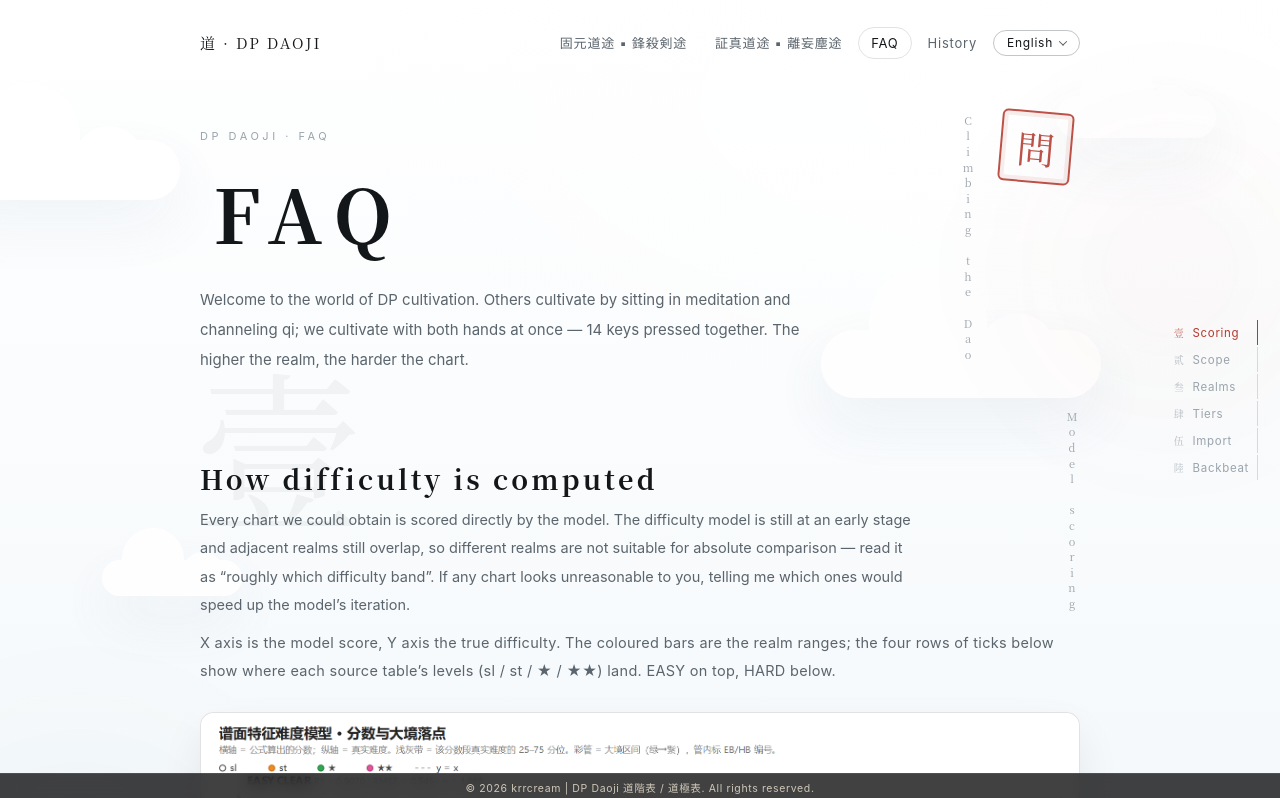
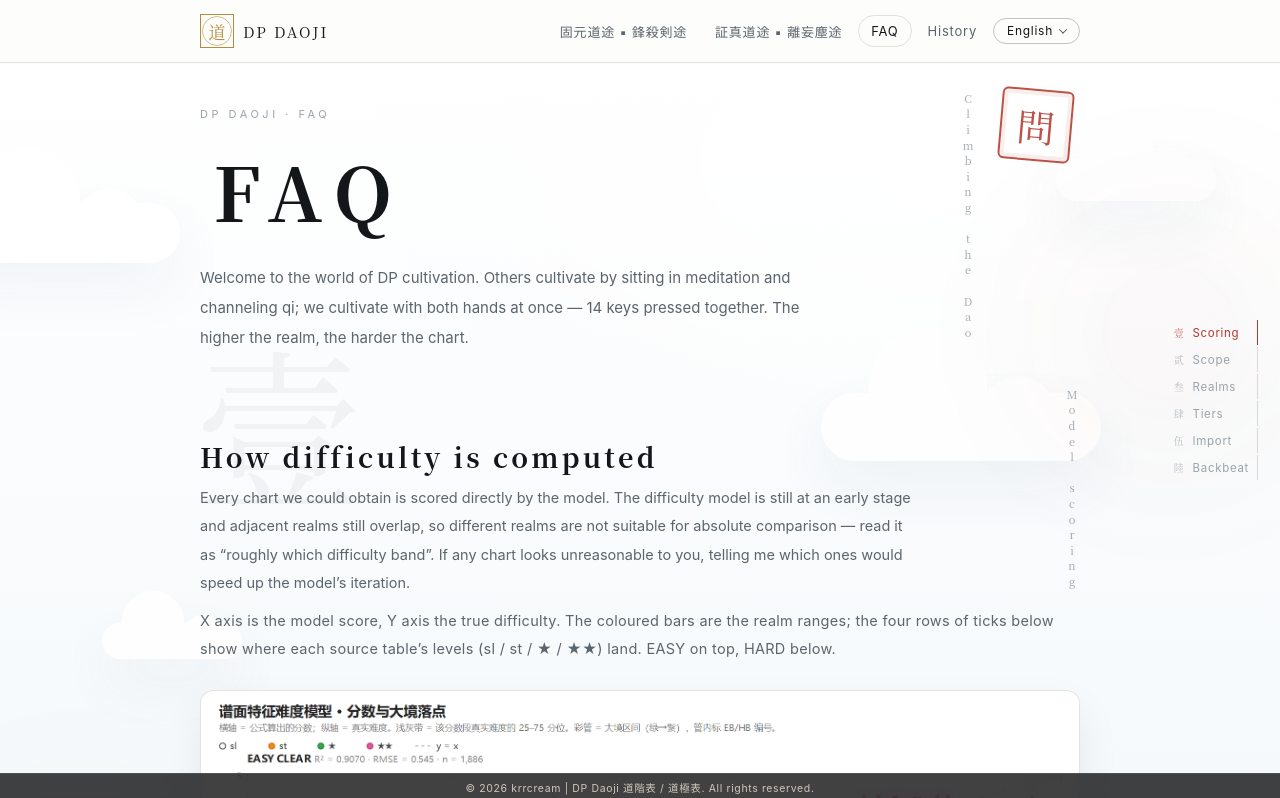
Before and after one commit to krrcream/dp-daoji, a plain HTML site: page faq.html in a window 1280 px wide. Shown: the top 798 px of the page. Drawn offline with Linux system fonts and the light colour scheme.

Commit message:
Make upper and FAQ top bars sticky; add gold square-and-circle mark to FAQ

```diff
--- a/assets/upper.css
+++ b/assets/upper.css
@@ -73,12 +73,31 @@ a { color: inherit; }
 
 /* top bar */
 .topbar {
+  position: sticky;
+  top: 0;
+  z-index: 50;
+  isolation: isolate;
   display: flex;
   align-items: center;
   justify-content: space-between;
   gap: 18px;
   padding: 22px 0 8px;
   font-size: 14px;
+}
+/* 全宽磨砂底，内容仍按 .wrap 的宽度对齐 */
+.topbar::before {
+  content: "";
+  position: absolute;
+  top: 0;
+  bottom: 0;
+  left: 50%;
+  width: 100vw;
+  transform: translateX(-50%);
+  border-bottom: 1px solid rgba(184, 137, 63, 0.18);
+  background: rgba(248, 250, 252, 0.84);
+  backdrop-filter: blur(14px);
+  -webkit-backdrop-filter: blur(14px);
+  z-index: -1;
 }
 .brand {
   display: flex;
@@ -680,7 +699,7 @@ details.level[open] > summary { border-bottom: 1px solid var(--line); }
   .cards.modes { grid-template-columns: 1fr; }
   .band-grid { grid-template-columns: repeat(2, minmax(0, 1fr)); }
   .band-cell.wide { flex-direction: column; }
-  .topbar { flex-wrap: wrap; }
+  .topbar { flex-wrap: wrap; padding-top: 12px; }
   .nav { gap: 12px; font-size: 13px; }
   .hero h1 { font-size: 32px; }
   .row { grid-template-columns: 1fr; gap: 2px; }
--- a/faq.html
+++ b/faq.html
@@ -55,13 +55,24 @@
   .w2{width:520px;height:520px;left:-180px;top:640px;background:radial-gradient(circle,rgba(47,111,93,.07),transparent 70%)}
 
   /* ---------- 顶部导航 ---------- */
-  .nav{position:relative;z-index:3;display:flex;align-items:center;justify-content:space-between;gap:20px;padding:26px 0}
-  .brand{font-family:var(--serif);font-size:15px;letter-spacing:.14em;text-decoration:none}
-  .nav nav{display:flex;align-items:center;gap:4px;flex-wrap:wrap}
-  .nav nav a{padding:7px 12px;font-size:13px;letter-spacing:.06em;color:var(--ink-soft);text-decoration:none;border-radius:999px;transition:color .2s}
-  .nav nav a:hover{color:var(--ink)}
-  .nav nav a.active{border:1px solid var(--line);color:var(--ink)}
-  .nav .lang{border:1px solid var(--line);padding:5px 13px;font-size:12px;border-radius:999px}
+  .topbar{position:sticky;top:0;z-index:60;background:rgba(253,253,251,.86);backdrop-filter:blur(14px);
+    -webkit-backdrop-filter:blur(14px);border-bottom:1px solid var(--line);transition:background .3s,border-color .3s,color .3s}
+  .topbar-inner{width:min(880px,calc(100% - 48px));margin:0 auto;display:flex;align-items:center;
+    justify-content:space-between;gap:20px;padding:14px 0}
+  .topbar.is-dark{background:rgba(13,15,17,.84);border-bottom-color:var(--line-night);color:var(--paper-night)}
+  .brand{display:flex;align-items:center;gap:9px;font-family:var(--serif);font-size:15px;letter-spacing:.14em;text-decoration:none}
+  .brand-mark{position:relative;display:grid;place-items:center;flex:0 0 auto;width:34px;height:34px;
+    border:1px solid #b8893f;color:#b8893f;font-size:17px;letter-spacing:0;line-height:1}
+  .brand-mark::before{content:"";position:absolute;inset:1px;border:1px solid #b8893f;border-radius:50%;opacity:.55}
+  .topbar nav{display:flex;align-items:center;gap:4px;flex-wrap:wrap}
+  .topbar nav a{padding:7px 12px;font-size:13px;letter-spacing:.06em;color:var(--ink-soft);text-decoration:none;border-radius:999px;transition:color .2s}
+  .topbar nav a:hover{color:var(--ink)}
+  .topbar nav a.active{border:1px solid var(--line);color:var(--ink)}
+  .topbar .lang{border:1px solid var(--line);padding:5px 13px;font-size:12px;border-radius:999px}
+  .topbar.is-dark nav a{color:var(--muted-night)}
+  .topbar.is-dark nav a:hover,.topbar.is-dark nav a.active{color:var(--paper-night)}
+  .topbar.is-dark nav a.active{border-color:rgba(255,255,255,.18)}
+  .topbar.is-dark .lang{color:var(--muted-night);border-color:rgba(255,255,255,.18)}
 
   /* ---------- 卷首 ---------- */
   .hero{position:relative;z-index:2;padding:44px 0 30px}
@@ -81,7 +92,7 @@
     font-size:11px;letter-spacing:.42em;color:var(--ink-faint)}
 
   /* ---------- 章节 ---------- */
-  .block{position:relative;z-index:2;padding:54px 0 12px}
+  .block{position:relative;z-index:2;padding:54px 0 12px;scroll-margin-top:86px}
   .block + .block{border-top:1px solid var(--line)}
   .block h2{position:relative;z-index:1;font-family:var(--serif);font-size:27px;font-weight:600;
     letter-spacing:.12em;margin:0 0 8px}
@@ -234,8 +245,8 @@
   @media (max-width:1180px){.toc{display:none}}
 
   @media (max-width:640px){
-    .nav{flex-wrap:wrap;padding:18px 0}
-    .nav nav{width:100%}
+    .topbar-inner{flex-wrap:wrap;padding:10px 0}
+    .topbar nav{width:100%}
     .hero{padding:26px 0 16px}
     .hero .seal{width:54px;height:54px;font-size:28px;top:10px}
     .hero .vnote{display:none}
@@ -264,6 +275,23 @@
   <a href="#backbeat"><i>陸</i>Backbeat</a>
 </nav>
 
+<header class="topbar">
+  <div class="topbar-inner">
+    <a class="brand" href="daoindex.html"><span class="brand-mark" aria-hidden="true">道</span> DP DAOJI</a>
+    <nav>
+      <a href="daoindex.html">固元道途 ▪ 鋒殺剣途</a>
+      <a href="upperindex.html">証真道途 ▪ 離妄塵途</a>
+      <a class="active" href="faq.html" aria-current="page">FAQ</a>
+      <a href="history.html">History</a>
+      <div class="lang-menu" data-lang="en" data-theme="light">
+        <a href="faq.html?v=20261103" hreflang="en">English</a>
+        <a href="zh/faq.html?v=20261103" hreflang="zh">中文</a>
+        <a href="ja/faq.html?v=20261103" hreflang="ja">日本語</a>
+      </div>
+    </nav>
+  </div>
+</header>
+
 <div class="sky">
   <div class="clouds" aria-hidden="true">
     <span class="cl1" data-parallax="0.04"></span>
@@ -275,21 +303,6 @@
   <div class="wash w2" aria-hidden="true"></div>
 
   <div class="wrap">
-    <header class="nav">
-      <a class="brand" href="daoindex.html">道 · DP DAOJI</a>
-      <nav>
-        <a href="daoindex.html">固元道途 ▪ 鋒殺剣途</a>
-        <a href="upperindex.html">証真道途 ▪ 離妄塵途</a>
-        <a class="active" href="faq.html" aria-current="page">FAQ</a>
-        <a href="history.html">History</a>
-        <div class="lang-menu" data-lang="en" data-theme="light">
-      <a href="faq.html?v=20261103" hreflang="en">English</a>
-      <a href="zh/faq.html?v=20261103" hreflang="zh">中文</a>
-      <a href="ja/faq.html?v=20261103" hreflang="ja">日本語</a>
-    </div>
-      </nav>
-    </header>
-
     <main>
       <section class="hero reveal">
         <div class="seal" aria-hidden="true">問</div>
@@ -469,6 +482,16 @@
       });
     });
   }, { passive: true });
+
+  // 顶栏随山脚（深色段）换色
+  const bar = document.querySelector(".topbar");
+  const ground = document.querySelector(".ground");
+  const syncBar = () => {
+    if (!bar || !ground) return;
+    bar.classList.toggle("is-dark", window.scrollY + 72 >= ground.offsetTop);
+  };
+  syncBar();
+  window.addEventListener("scroll", syncBar, { passive: true });
 </script>
 <script src="assets/site-data.js?v=20261103"></script>
 <script src="assets/scope-tables.js?v=20261103"></script>
```
Also changed, not shown: ja/faq.html (+48 -25 lines), ja/upperindex.html (+1 -1 lines), ja/uppertable.html (+1 -1 lines), upperindex.html (+1 -1 lines), uppertable.html (+1 -1 lines), zh/faq.html (+48 -25 lines), zh/upperindex.html (+1 -1 lines), zh/uppertable.html (+1 -1 lines).
